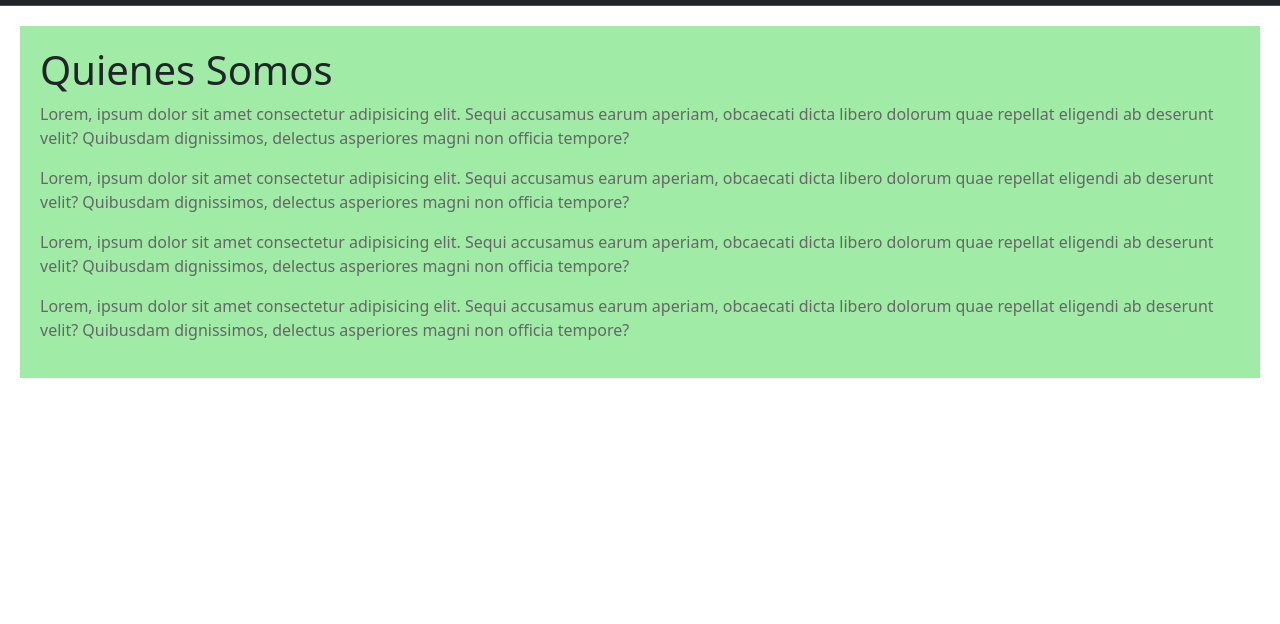
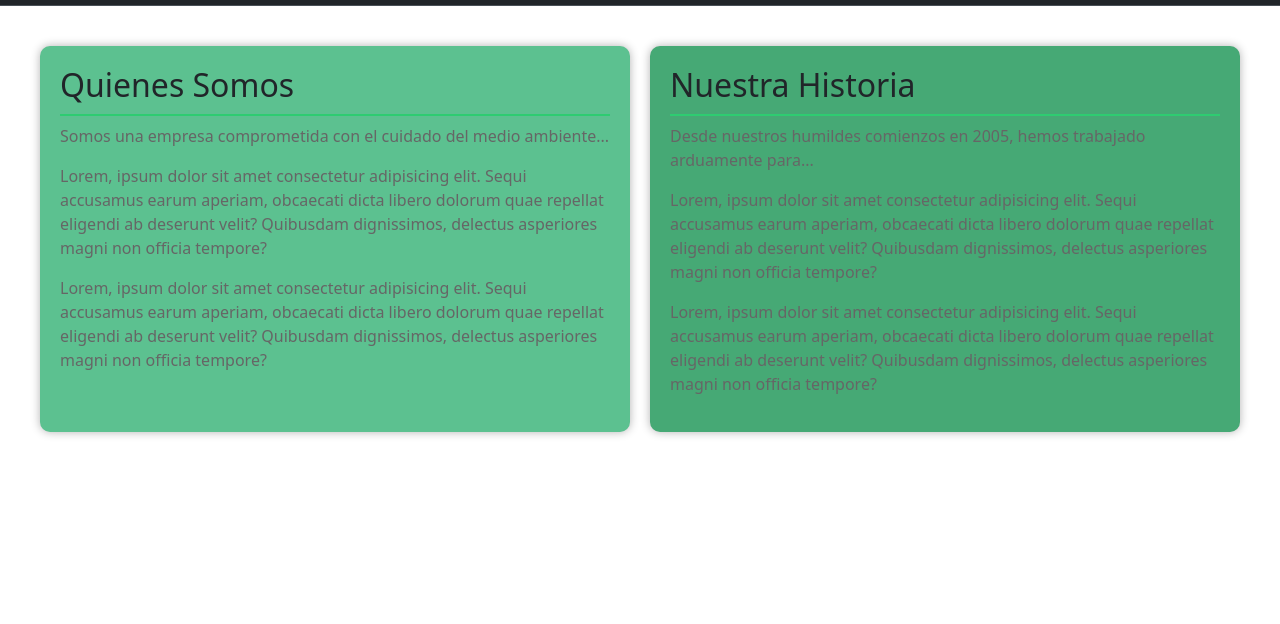
Before and after one commit to FernandoSanchez22/PreEntrega-2Sanchez-fernando, a plain HTML site: page index.html in a window 1280 px wide. Shown: the part 71-695 px from the top of the page. Drawn offline with nearby package versions, Linux system fonts and the light colour scheme.

Commit message:
subiendo3

```diff
--- a/css/styles.css
+++ b/css/styles.css
@@ -33,18 +33,30 @@ main {
 }
 
 
-.contenedor {
-  display: flex;
-  justify-content: space-between;
-  align-items: center;
+
+section {
   padding: 20px;
-  background-color: #a0eca6;
+  margin-bottom: 20px;
+  border-radius: 10px;
+  box-shadow: 0 0 10px rgba(0, 0, 0, 0.3); /* Sombra para los bloques */
 }
 
 .quienes-somos {
-  flex: 1;
-  padding-right: 20px;
+  background-color: #5cc190; /* Tono de verde para "Quienes Somos" */
 }
+
+.nuestra-historia {
+  background-color: #46a975; /* Tono de verde más oscuro para "Nuestra Historia" */
+}
+
+section h2 {
+  border-bottom: 2px solid #2ecc71; /* Color de borde inferior para los títulos de las secciones */
+  padding-bottom: 10px;
+}
+
+
+
+
 
 .container{
     width: 75vw;
--- a/index.html
+++ b/index.html
@@ -41,22 +41,23 @@
 
 <div class="page-container">
 
-  <div class="contenedor">
-    <div class="quienes-somos">
-      <h1>Quienes Somos</h1>
 
+  <main>
+    <section class="quienes-somos">
+      <h2>Quienes Somos</h2>
+      <p>Somos una empresa comprometida con el cuidado del medio ambiente...</p>
       <p>Lorem, ipsum dolor sit amet consectetur adipisicing elit. Sequi accusamus earum aperiam, obcaecati dicta libero dolorum quae repellat eligendi ab deserunt velit? Quibusdam dignissimos, delectus asperiores magni non officia tempore?</p>
       <p>Lorem, ipsum dolor sit amet consectetur adipisicing elit. Sequi accusamus earum aperiam, obcaecati dicta libero dolorum quae repellat eligendi ab deserunt velit? Quibusdam dignissimos, delectus asperiores magni non officia tempore?</p>
 
-
+    </section>
+    <section class="nuestra-historia">
+      <h2>Nuestra Historia</h2>
+      <p>Desde nuestros humildes comienzos en 2005, hemos trabajado arduamente para...</p>
       <p>Lorem, ipsum dolor sit amet consectetur adipisicing elit. Sequi accusamus earum aperiam, obcaecati dicta libero dolorum quae repellat eligendi ab deserunt velit? Quibusdam dignissimos, delectus asperiores magni non officia tempore?</p>
       <p>Lorem, ipsum dolor sit amet consectetur adipisicing elit. Sequi accusamus earum aperiam, obcaecati dicta libero dolorum quae repellat eligendi ab deserunt velit? Quibusdam dignissimos, delectus asperiores magni non officia tempore?</p>
-    </div>
 
-  </div>
-
-
-
+    </section>
+  </main>
  </div>
 
 
```
